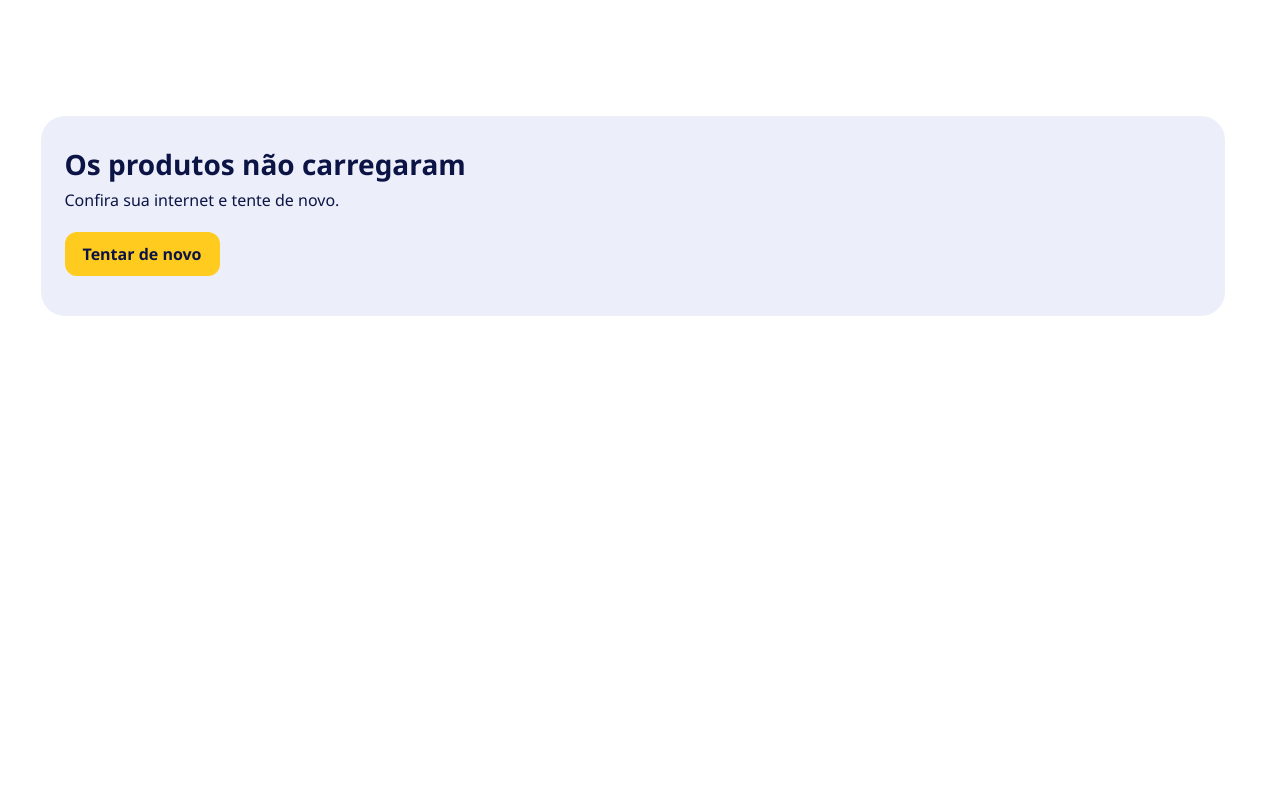
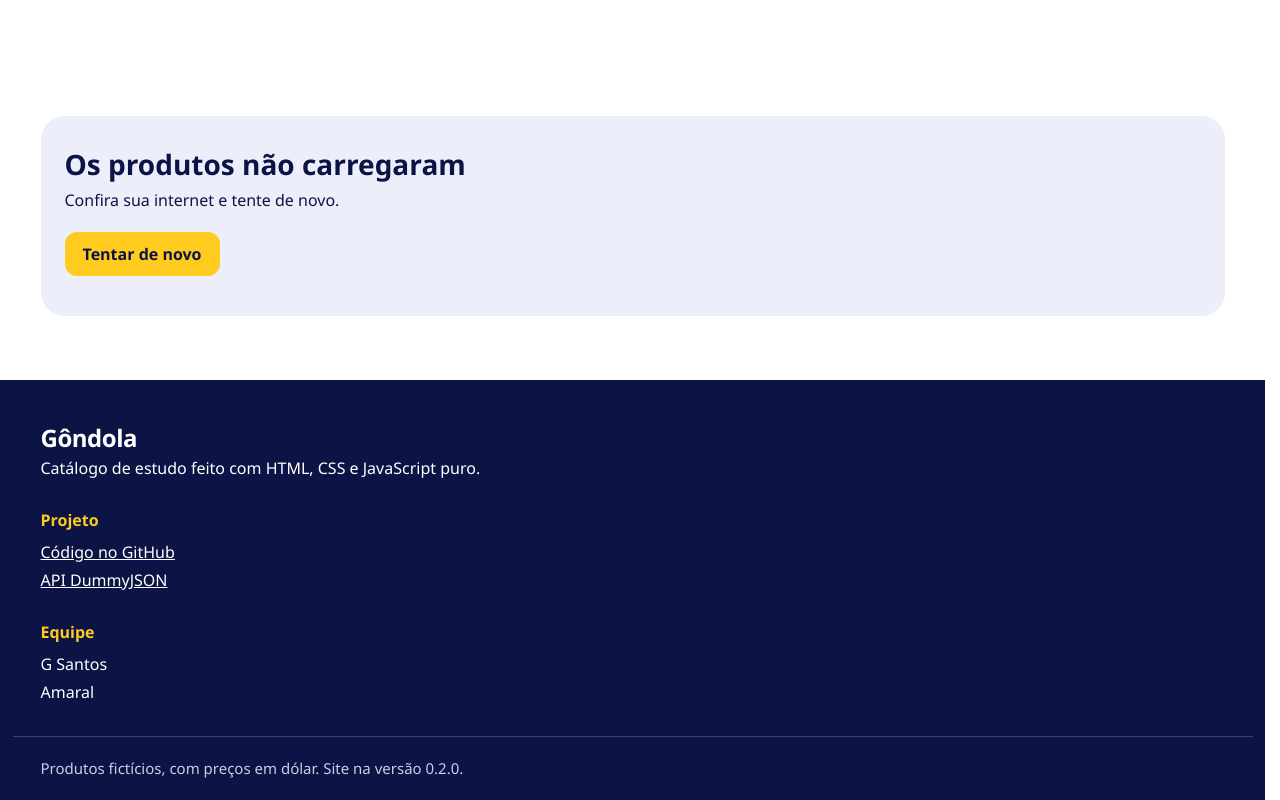
Before and after one commit to Guisantosss/ecomerce-senai-v2, a website: page index.html in a window 1280 px wide. Shown: the part 1205-2005 px from the top of the page. Before the commit the page ends 1521 px from the top, so only its background shows below. Drawn offline with Linux system fonts and the light colour scheme; no server answers; a web font is replaced by a local one.

Commit message:
feat: adiciona o rodapé com projeto e equipe
Co-Authored-By: Claude Opus 5.5 <noreply@anthropic.com>

```diff
--- a/css/estilo.css
+++ b/css/estilo.css
@@ -196,6 +196,18 @@ button { border: 0; font: inherit; cursor: pointer; }
   .prateleira { grid-template-columns: repeat(4, minmax(0, 1fr)); gap: 48px 24px; }
 }
 
+/* Rodapé */
+
+.rodape { margin-top: 64px; background: var(--tinta); color: var(--papel); }
+.rodape :focus-visible { outline-color: var(--amarelo); box-shadow: none; }
+.rodape-grade { display: grid; gap: 28px; padding-block: 40px 32px; }
+.rodape h2 { margin-bottom: 8px; color: var(--amarelo); font-size: 1rem; font-weight: 700; }
+.rodape ul { margin: 0; padding: 0; list-style: none; }
+.rodape li + li { margin-top: 4px; }
+.rodape a { color: var(--papel); }
+.rodape a:hover { color: var(--amarelo); }
+.rodape-base { padding-block: 20px; border-top: 1px solid rgb(255 255 255 / 0.2); color: #c9cde8; font-size: 0.9375rem; }
+
 /* Avisos */
 
 .aviso { padding: 32px 24px; border-radius: 24px; background: var(--neutro); }
--- a/index.html
+++ b/index.html
@@ -39,6 +39,32 @@
       <button type="button" class="botao">Tentar de novo</button>
     </section>
   </main>
+
+  <footer id="sobre" class="rodape">
+    <div class="largura rodape-grade">
+      <div>
+        <p class="logo">Gôndola</p>
+        <p>Catálogo de estudo feito com HTML, CSS e JavaScript puro.</p>
+      </div>
+      <div>
+        <h2>Projeto</h2>
+        <ul>
+          <li><a href="https://github.com/Guisantosss/ecomerce-senai-v2">Código no GitHub</a></li>
+          <li><a href="https://dummyjson.com/docs/products">API DummyJSON</a></li>
+        </ul>
+      </div>
+      <div>
+        <h2>Equipe</h2>
+        <ul>
+          <li>G Santos</li>
+          <li>Amaral</li>
+        </ul>
+      </div>
+    </div>
+    <div class="largura rodape-base">
+      <p>Produtos fictícios, com preços em dólar. Site na versão 0.2.0.</p>
+    </div>
+  </footer>
 
   <dialog id="detalhes" class="detalhes" aria-label="Detalhes do produto" closedby="any">
     <form method="dialog"><button class="fechar" aria-label="Fechar">×</button></form>
```
